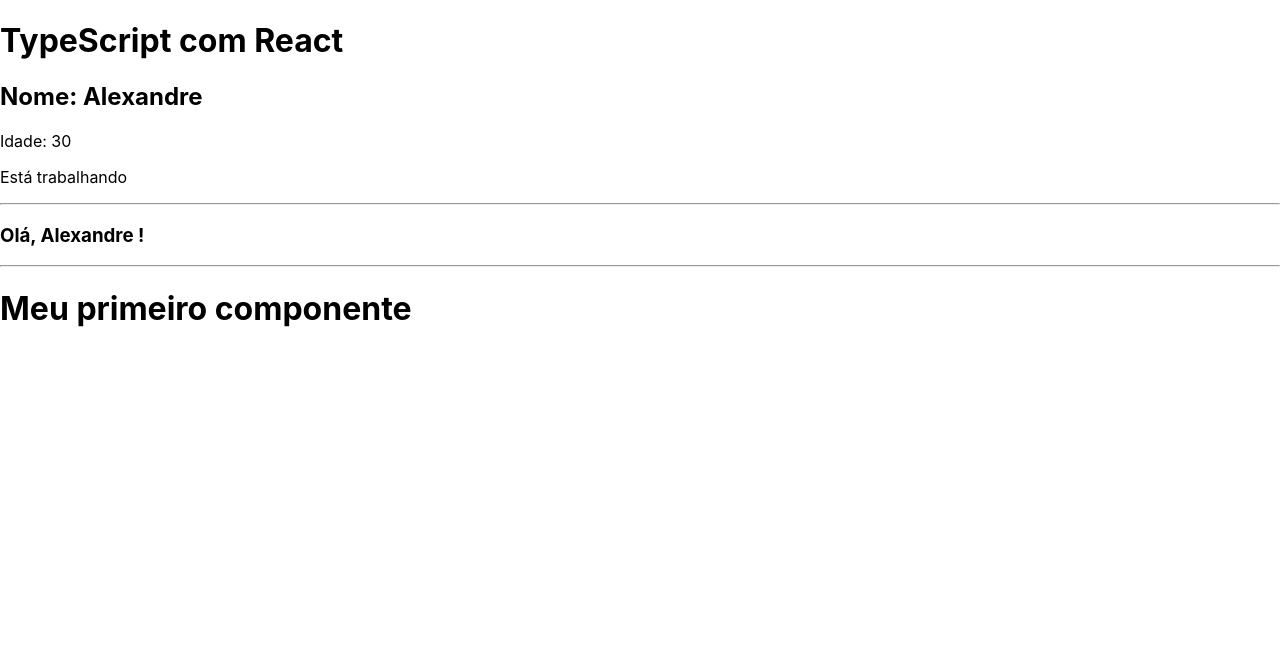
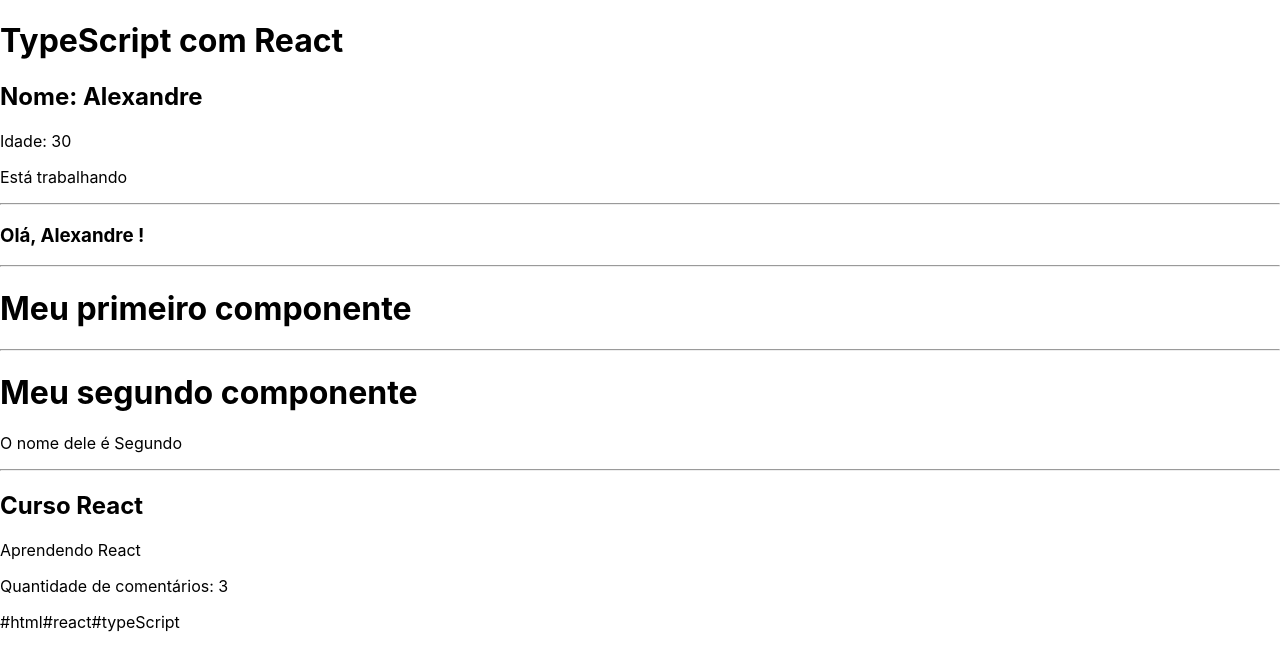
Before and after one commit to xandaosilva/curso-reactjs, a React (Create React App) app in the folder 16_apendiceD/reactcomts/: page / in a window 1280 px wide. Shown: the top 670 px of the page. Built offline with nearby package versions, Linux system fonts and the light colour scheme; the HTML template or start-up script is replaced by a standard one.

Commit message:
Desestruturando props

```diff
--- a/16_apendiceD/reactcomts/src/App.tsx
+++ b/16_apendiceD/reactcomts/src/App.tsx
@@ -1,5 +1,7 @@
 // importação de componentes
 import FirstComponent from "./components/FirstComponent";
+import SecondComponent from "./components/SecondComponent";
+import Destructuring from "./components/Destructuring";
 
 function App() {
 
@@ -21,6 +23,10 @@ function App() {
       <h3>{userGreeting(name)}</h3>
       <hr />
       <FirstComponent />
+      <hr />
+      <SecondComponent name="Segundo" />
+      <hr />
+      <Destructuring title="Curso React" content="Aprendendo React" commentsQty={3} tags={["html", "react", "typeScript"]} />
     </div>
   );
 }
--- /dev/null
+++ b/16_apendiceD/reactcomts/src/components/Destructuring.tsx
@@ -0,0 +1,18 @@
+import React from 'react'
+
+type Props = { title: string, content: string, commentsQty: number, tags: string[] };
+
+const Destructuring = ({title, content, commentsQty, tags}: Props) => {
+    return (
+        <div>
+            <h2>{title}</h2>
+            <p>{content}</p>
+            <p>Quantidade de comentários: {commentsQty}</p>
+            <div>
+                {tags.map((tag) => (<span>#{tag}</span>))}
+            </div>
+        </div>
+    );
+}
+
+export default Destructuring;
--- /dev/null
+++ b/16_apendiceD/reactcomts/src/components/SecondComponent.tsx
@@ -0,0 +1,14 @@
+import React from 'react'
+
+type Props = { name: string };
+
+const SecondComponent = (props: Props) => {
+    return (
+        <div>
+            <h1>Meu segundo componente</h1>
+            <p>O nome dele é {props.name}</p>
+        </div>
+    );
+}
+
+export default SecondComponent;
```
